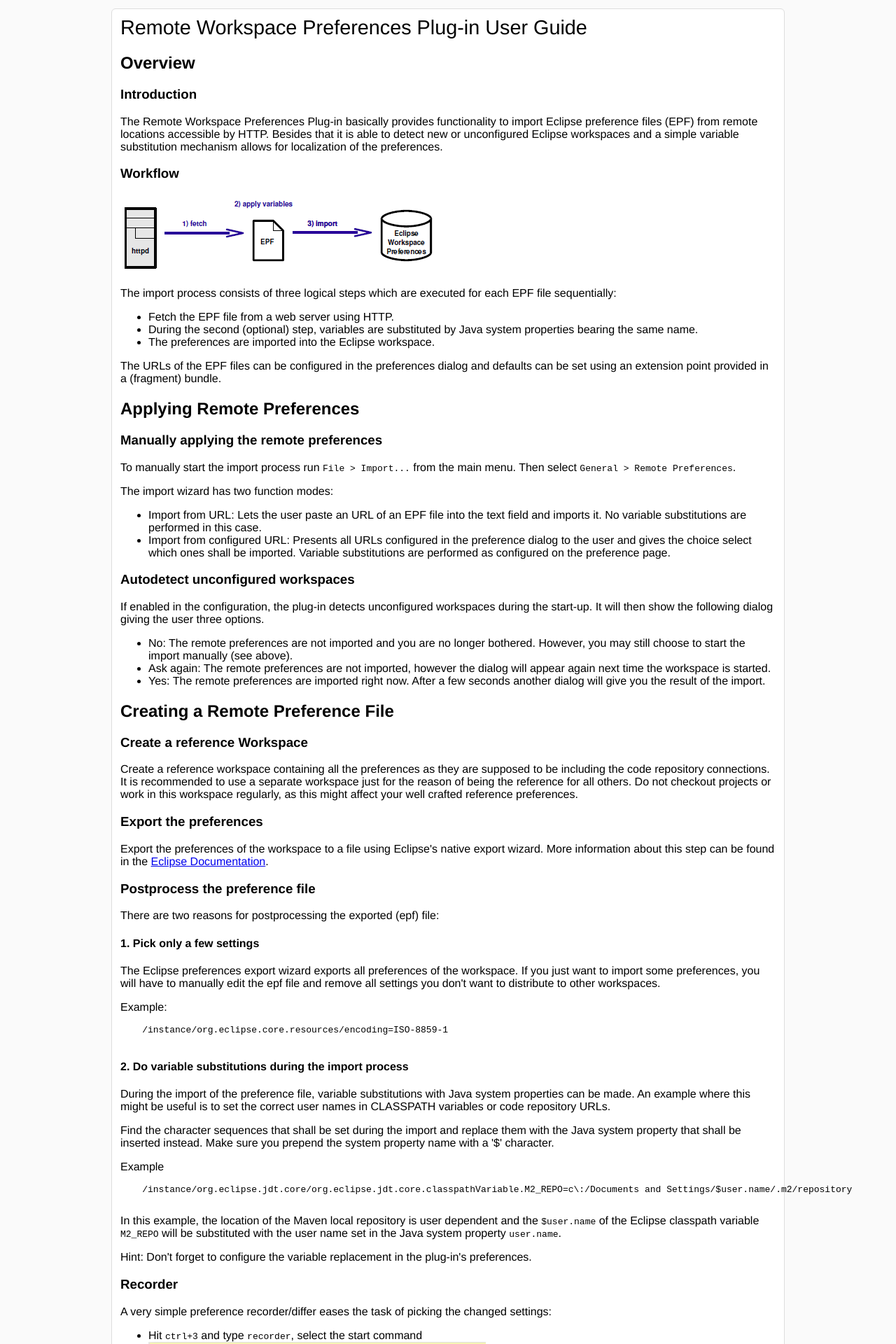
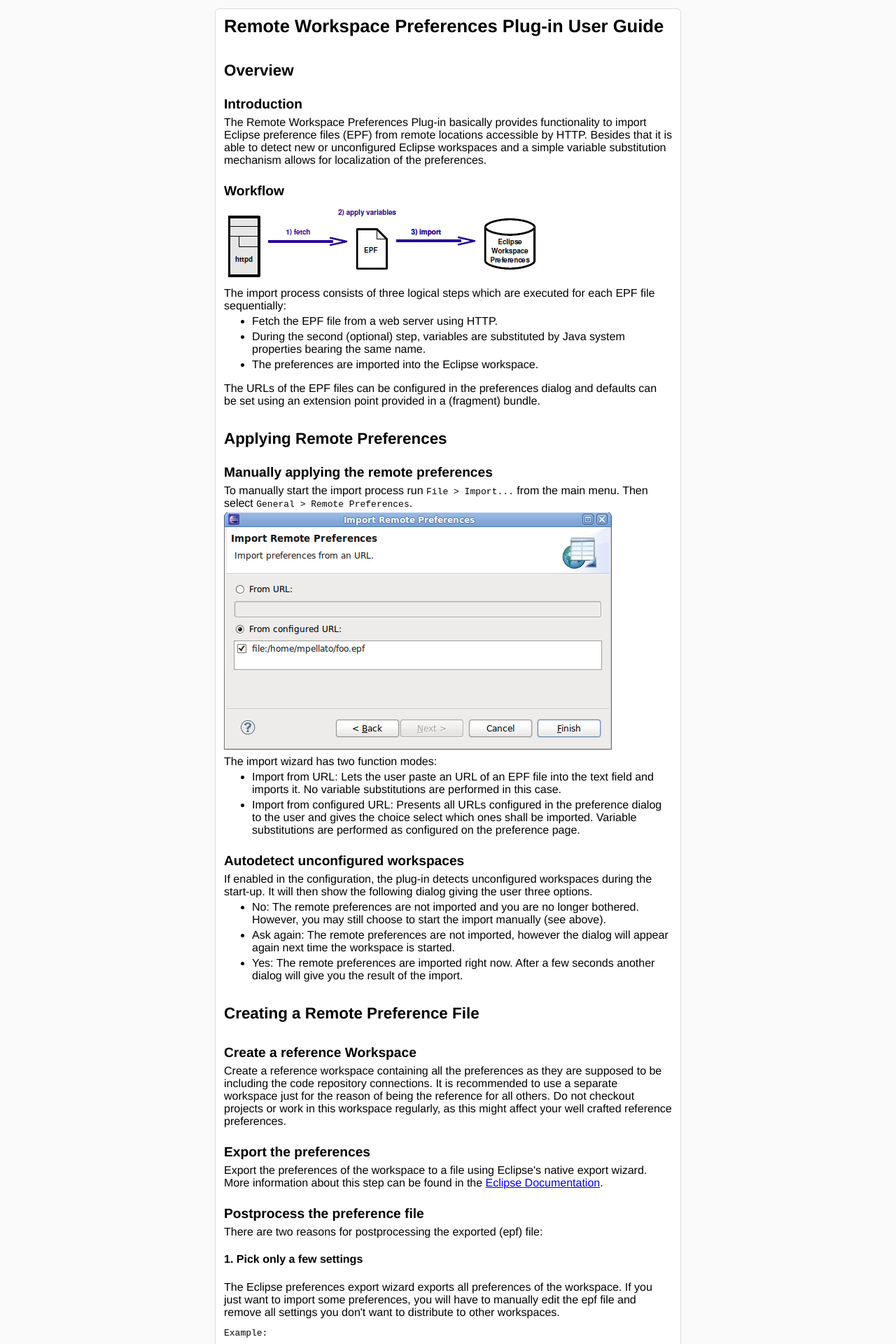
Before and after one commit to netceteragroup/eclipse-team-etceteras, a Jekyll site: the page built from wsuserguide.html, in a window 1280 px wide. Shown: the top 1920 px of the page at 70% size. Built offline with Jekyll 4.4.1, drawn with Linux system fonts in a browser that asks for light colours; some of the changed text lies outside the part shown.

Commit message:
- more layouting

```diff
--- a/css/style.css
+++ b/css/style.css
@@ -4,19 +4,10 @@
   background: #fafafa;
 }
 
-@media only screen and (max-width: 960px) {
-  div#navigation {
-    width: 100%
-  }
-  div#container {
-    width: 100%;
-  }
-}
-
 div#container {
   background: #ffffff;
   text-align: left;
-  width: 936px;
+  width: 640px;
   margin-top: 12px;
   margin-left: auto;
   margin-right: auto;
@@ -30,7 +21,37 @@
 
 header {
   text-align: left;
-  font-size: 1.8em;
-  font-style: bold;
+  font-size: 1.6em;
+  font-weight: bold;
   margin-top: 6px;
+  margin-bottom: 36px;
 }
+
+h2 {
+  text-align: left;
+  font-size: 1.4em;
+  font-weight: bold;
+  margin-top: 32px;
+  margin-bottom: 6px;
+}
+
+h3 {
+  text-align: left;
+  font-size: 1.2em;
+  font-weight: bold;
+  margin-top: 24px;
+  margin-bottom: 6px;
+}
+
+p {
+  margin-top: 4px;
+  margin-bottom: 4px;
+}
+
+ul {
+  margin-top: 4px;
+}
+
+li {
+  margin-top: 4px;
+}
--- a/prjuserguide.html
+++ b/prjuserguide.html
@@ -111,7 +111,7 @@
 
 <h3>Workspace Preferences</h3>
 <p>
-The behavior of the Remote Project Preference plug-in can be configured in the Eclipse preferences dialog. Open the dialog from the <code>Window > Preferences</code> menu. The settings are located on the <code>General > Remote Project Properties</code> page and contain the following options:
+The behavior of the Remote Project Preference plug-in can be configured in the Eclipse preferences dialog. Open the dialog from the <code>Window > Preferences</code> menu. The settings are located on the <code>General > Remote Project Properties</code> page.
 </p>
 <p>
 List of project configuration script URLs: Add, remove or edit the URLs of the EPCS files to the list using the buttons to the right. The editing itself is done in a separate dialog that will pop up. The protocolls supported are http(s):// and file://. The URLs need to comply with the following rules:
@@ -124,7 +124,7 @@
 
 <h3>Default Settings</h3>
 <p>
-There are no built-in default settings, but you may provide them by editing the property file <code>$ECLIPSE_HOME/plugins/ch.netcetera.eclipse.projectconfig.ui.fragment_$VERSION_/ch.netcetera.eclipse.projectconfig.ui.fragment/default.properties</code>.
+There are no built-in default settings, but you may provide them by editing the property file <code>$ECLIPSE_HOME/plugins/ch.netcetera.eclipse.projectconfig.ui.fragment_$VERSION_&crarr; /ch.netcetera.eclipse.projectconfig.ui.fragment/default.properties</code>.
 </p>
 <p>
 Command File URL Configure a default using the property key <code>project.config.url</code>. Multiple URLs are separated by the character <code>#</code>. The character <code>#</code> itself is therefore unsupported within URLs.
--- a/wsuserguide.html
+++ b/wsuserguide.html
@@ -32,6 +32,9 @@
 <p>
 To manually start the import process run <code>File > Import...</code> from the main menu. Then select <code>General > Remote Preferences</code>.
 </p>
+
+<img src="./img/import-wizard.png" alt="Remote Preferences Import Wizard">
+
 <p>
 The import wizard has two function modes:
   <ul>
@@ -71,12 +74,12 @@
 <p>
 The Eclipse preferences export wizard exports all preferences of the workspace. If you just want to import some preferences, you will have to manually edit the epf file and remove all settings you don't want to distribute to other workspaces.
 </p>
-<p>
+<pre>
 Example:
-  <pre>
-    /instance/org.eclipse.core.resources/encoding=ISO-8859-1
-  </pre>
-</p>
+
+  /instance/org.eclipse.core.resources/encoding=ISO-8859-1
+</pre>
+
 
 <h4>2. Do variable substitutions during the import process</h4>
 <p>
@@ -85,13 +88,18 @@
 <p>
 Find the character sequences that shall be set during the import and replace them with the Java system property that shall be inserted instead. Make sure you prepend the system property name with a '$' character.
 </p>
+
+<pre>
+Example:
+
+  /instance/org.eclipse.jdt.core/org.eclipse.jdt.core.classpathVariable. &crarr;
+    M2_REPO=c\:/Documents and Settings/$user.name/.m2/repository
+</pre>
+
 <p>
-Example
-  <pre>
-    /instance/org.eclipse.jdt.core/org.eclipse.jdt.core.classpathVariable.M2_REPO=c\:/Documents and Settings/$user.name/.m2/repository
-  </pre>
 In this example, the location of the Maven local repository is user dependent and the <code>$user.name</code> of the Eclipse classpath variable <code>M2_REPO</code> will be substituted with the user name set in the Java system property <code>user.name</code>.
 </p>
+
 <p>
 Hint: Don't forget to configure the variable replacement in the plug-in's preferences.
 </p>
@@ -118,13 +126,14 @@
 <p>
 The configuration status including the date and time of the last configuration process can be seen in the Configuration Tab of the Installation Details Dialog available from the About Dialog. To open that dialog select <code>Help > About Eclipse SDK</code>, then hit the button <code>Installation Details</code> and finally select the tab <code>Configuration</code>.
 </p>
-<p>
+
+<pre>
 Example:
-  <pre>
-    *** ! Remote Workspace Preferences Import Status:
-    Workspace configuration status: configured on 2009-08-10 22:39:15
-  </pre>
-</p>
+
+  *** ! Remote Workspace Preferences Import Status:
+  Workspace configuration status: configured on 2009-08-10 22:39:15
+</pre>
+
 
 <h2>Preferences</h2>
 
```
Also changed, not shown: img/epcs.png, img/recorder-results.png.
